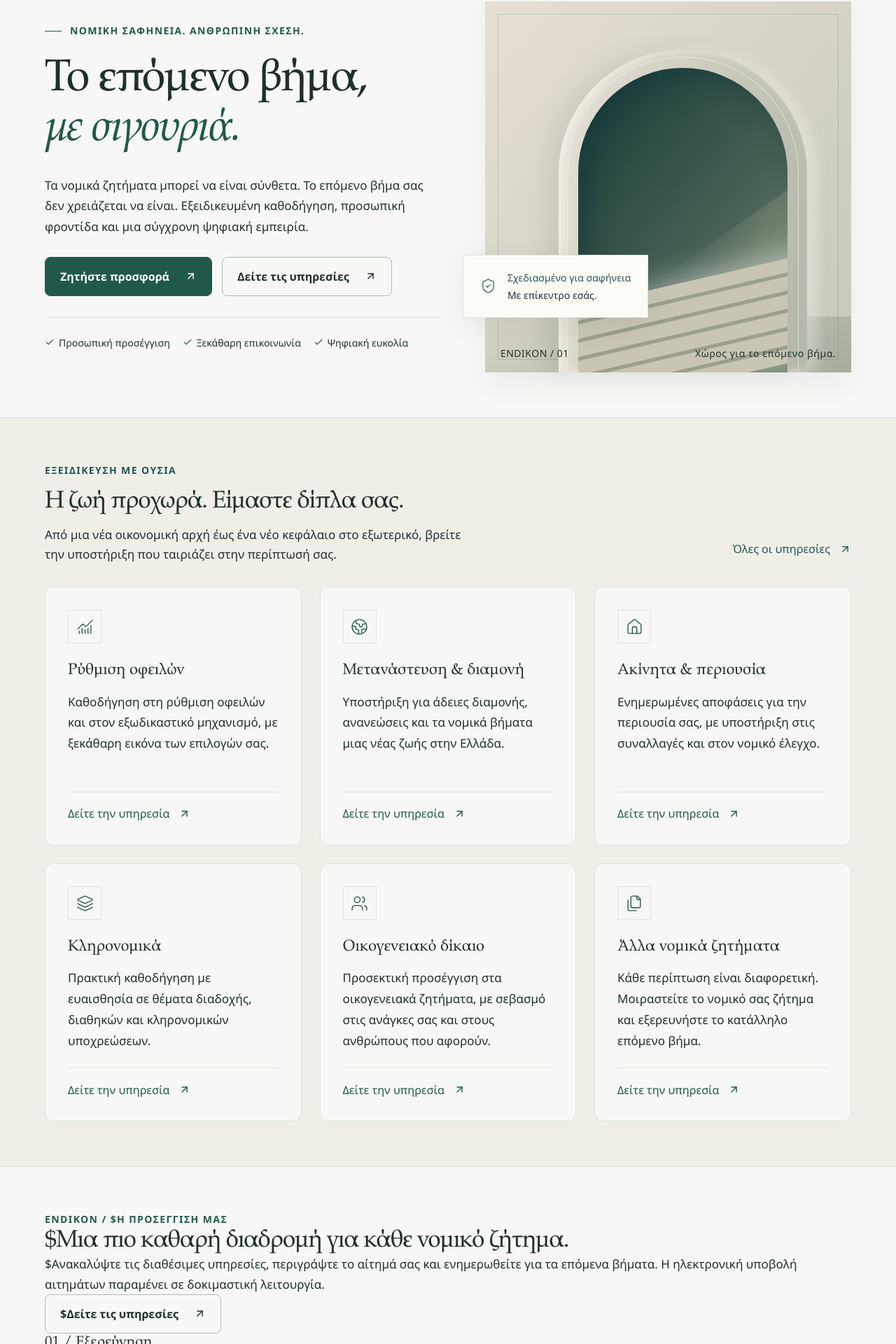
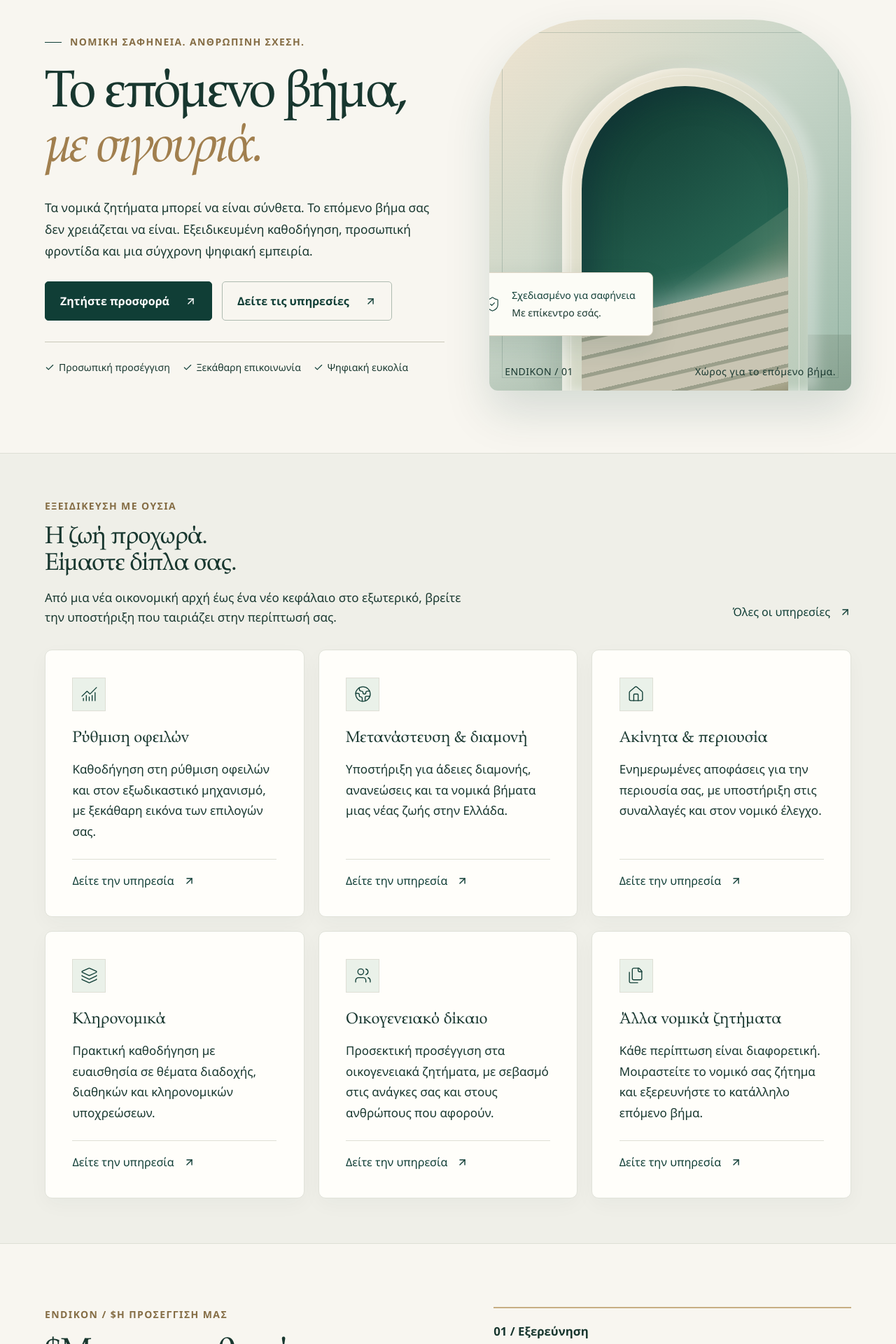
Before and after one commit to gogochristop-debug/endikon, a Next.js app: page /el in a window 1280 px wide. Shown: the part 174-2094 px from the top of the page at 70% size. Built offline with nearby package versions, Linux system fonts and the light colour scheme.

Commit message:
style: introduce Emerald and Champagne design across public and admin

```diff
--- a/app/globals.css
+++ b/app/globals.css
@@ -1625,3 +1625,79 @@ input::placeholder, textarea::placeholder { color: #65736b; }
 .sidebar-section-label { color: var(--muted); font-size: .72rem; font-weight: 750; letter-spacing: .12em; padding: 6px 14px 8px; }
 .sidebar > a[aria-current="page"] { background: #d6e7da; color: #174d3f; font-weight: 700; }
 @media (max-width: 800px) { .sidebar-section-label { display: none; } }
+
+
+/* Emerald & Champagne / ENDIKON visual identity v2 */
+:root {
+  --paper: #f8f6f0;
+  --ink: #18372f;
+  --muted: #566c62;
+  --teal: #103e36;
+  --line: #dedfd5;
+  --champagne: #c7ae83;
+  --champagne-light: #eee5d5;
+  --surface: #fffefa;
+}
+body { background: var(--paper); color: var(--ink); }
+.header { background: rgba(248,246,240,.97); border-bottom-color: #d9ded4; }
+.header-inner { max-width: 1510px; }
+.header-quote, .button { background: var(--teal); border-color: var(--teal); border-radius: 5px; }
+.header-quote:hover, .button:hover { background: #205b4d; }
+.button.secondary { background: transparent; color: var(--teal); border-color: #aebbb0; }
+.eyebrow { color: #856d45; font-weight: 750; }
+.nav a.active:after { background: var(--champagne); height: 3px; }
+.hero { max-width: 1510px; padding-block: clamp(54px,7vw,112px); grid-template-columns: 1.05fr .95fr; }
+.hero h1 { font-family: var(--serif); font-size: clamp(3.15rem,5.8vw,5.8rem); letter-spacing: -.05em; line-height: 1.06; }
+.hero h1 em { color: #a17f4e; }
+.hero-content > p { font-size: clamp(1.08rem,1.3vw,1.23rem); line-height: 1.8; }
+.hero-art { background: linear-gradient(135deg,#f0e4d0,#c8d6c9 48%,#9cbaaa); border-radius: 140px 140px 12px 12px; box-shadow: 0 30px 65px #103e3625; overflow: hidden; }
+.arch-frame { background: linear-gradient(130deg,#f5ead7,#b9cbbb); }
+.arch-inner { background: linear-gradient(145deg,#0d342d,#276653 63%,#baae89); }
+.floating-note { border: 1px solid #dfd7c7; box-shadow: 0 16px 38px #103e3621; border-radius: 8px; }
+.trust { border-top-color: #c9c8b9; }
+.section { max-width: 1510px; }
+.section-heading { gap: 32px; }
+.section-heading h2, .experience-intro h2 { max-width: 18ch; }
+.service-grid { gap: 20px; }
+.service-card { background: var(--surface); border: 1px solid #e0e2d9; border-radius: 10px; padding: clamp(26px,3vw,42px); box-shadow: 0 9px 28px #103e3609; }
+.service-card .icon { background: #eaf1e9; color: var(--teal); }
+.service-card h3 { font-size: 1.4rem; }
+.service-card:hover { border-color: var(--champagne); }
+.process { background: #edf1e9; max-width: none; padding-inline: max(5%,calc((100% - 1360px)/2)); }
+.process-step { border-top-color: #c6c9b8; }
+.process-icon { color: #94784d; }
+.experience-section { display: grid; grid-template-columns: 1.05fr .95fr; gap: clamp(28px,6vw,100px); align-items: start; padding-block: clamp(60px,7vw,110px); }
+.experience-intro { max-width: 670px; }
+.experience-intro h2 { margin: 18px 0 20px; font-size: clamp(2rem,3.8vw,3.65rem); }
+.experience-intro p { margin-bottom: 28px; color: var(--muted); max-width: 58ch; }
+.experience-points { border-top: 2px solid var(--champagne); }
+.experience-point { padding: 22px 0; border-bottom: 1px solid #d5d9cf; }
+.experience-point h3 { font-family: var(--sans); font-size: 1.05rem; font-weight: 750; letter-spacing: 0; }
+.experience-point p { margin-top: 8px; color: var(--muted); }
+.redesigned-workspace { max-width: none; background: #f5f6f1; grid-template-columns: 265px minmax(0,1fr); }
+.redesigned-workspace .sidebar { background: #103e36; border-right: 1px solid #315c50; padding: 34px 18px; }
+.redesigned-workspace .sidebar > .eyebrow, .redesigned-workspace .sidebar-section-label { color: #d8c29a; }
+.redesigned-workspace .sidebar > a { color: #e5eee8; }
+.redesigned-workspace .sidebar > a:hover { color: #fff; background: #245648; }
+.redesigned-workspace .sidebar > a.selected, .redesigned-workspace .sidebar > a[aria-current="page"] { background: #d9c39b; color: #12392f; }
+.redesigned-workspace .sidebar-bottom { color: #fff; }
+.redesigned-workspace .sidebar-bottom small { color: #d8e5dc; }
+.redesigned-main { padding: clamp(28px,4vw,58px); }
+.redesigned-main h1 { font-family: var(--serif); font-size: clamp(2.3rem,3vw,3.2rem); }
+.redesigned-main .panel, .redesigned-main .stat { background: #fffefa; border: 1px solid #e1e4da; border-radius: 12px; box-shadow: 0 8px 28px #103e3609; }
+.redesigned-main .stat strong { color: var(--teal); }
+.redesigned-main .panel h2 { color: var(--ink); }
+.redesigned-main .demo-banner { background: #f0eadf; border-color: #dacbad; color: #614c30; }
+.redesigned-main th { background: #e9efe9; }
+.redesigned-main tbody tr:hover { background: #f2f6ef; }
+.redesigned-main .pill { background: #e2eee5; color: #124739; }
+@media (max-width: 1000px) { .experience-section { grid-template-columns: 1fr; } .hero { gap: 36px; } }
+@media (max-width: 800px) {
+  .hero { grid-template-columns: 1fr; }
+  .hero-art { max-width: 600px; }
+  .redesigned-workspace { display: block; }
+  .redesigned-workspace .sidebar { display: flex; flex-direction: row; overflow-x: auto; padding: 12px 5%; }
+  .redesigned-workspace .sidebar > a { flex-shrink: 0; }
+  .redesigned-main { padding: 26px 5% 60px; }
+}
+@media (max-width: 480px) { .hero h1 { font-size: clamp(2.7rem,10vw,3.5rem); } .experience-section { padding-block: 50px; } }
```
